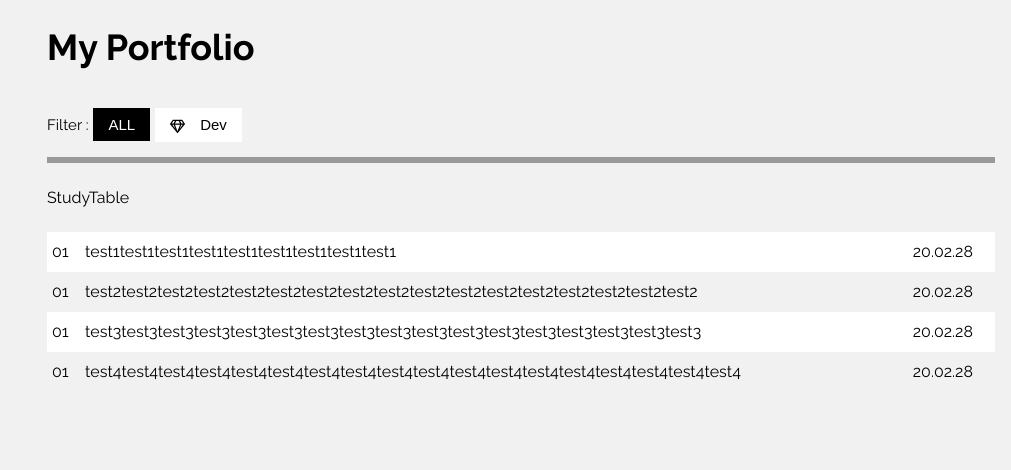
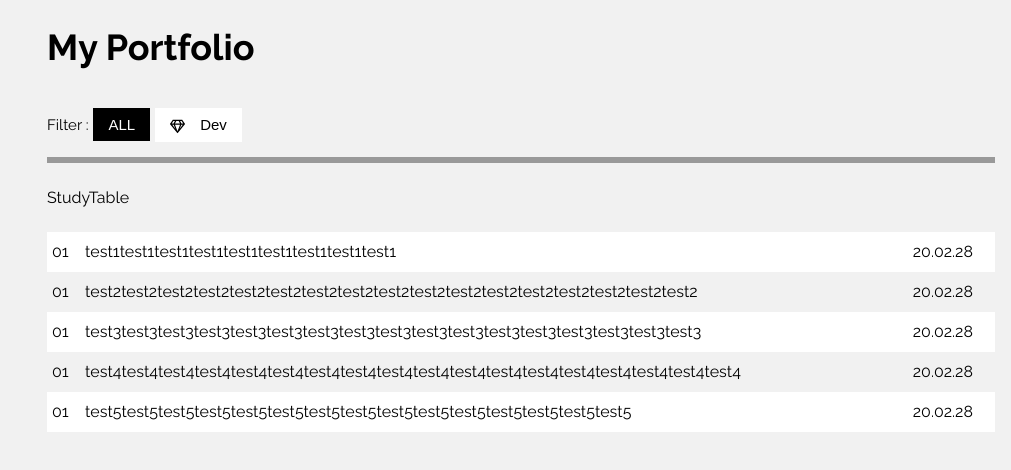
Before and after one commit to Kim-TaeGwan/blog-past-version, a React app: page /studyTable in a window 1280 px wide. Shown: the top 470 px of the page, without its empty margins (269-1280 px from the left). Built offline with nearby package versions, Linux system fonts and the light colour scheme.

Commit message:
Edit table

```diff
--- a/src/components/StudyTableComponent/Table/index.js
+++ b/src/components/StudyTableComponent/Table/index.js
@@ -40,6 +40,13 @@ const TableComponent = () => {
             </td>
             <td>20.02.28</td>
           </tr>
+          <tr>
+            <td>01</td>
+            <td>
+              test5test5test5test5test5test5test5test5test5test5test5test5test5test5test5
+            </td>
+            <td>20.02.28</td>
+          </tr>
         </tbody>
       </table>
     </div>
```
